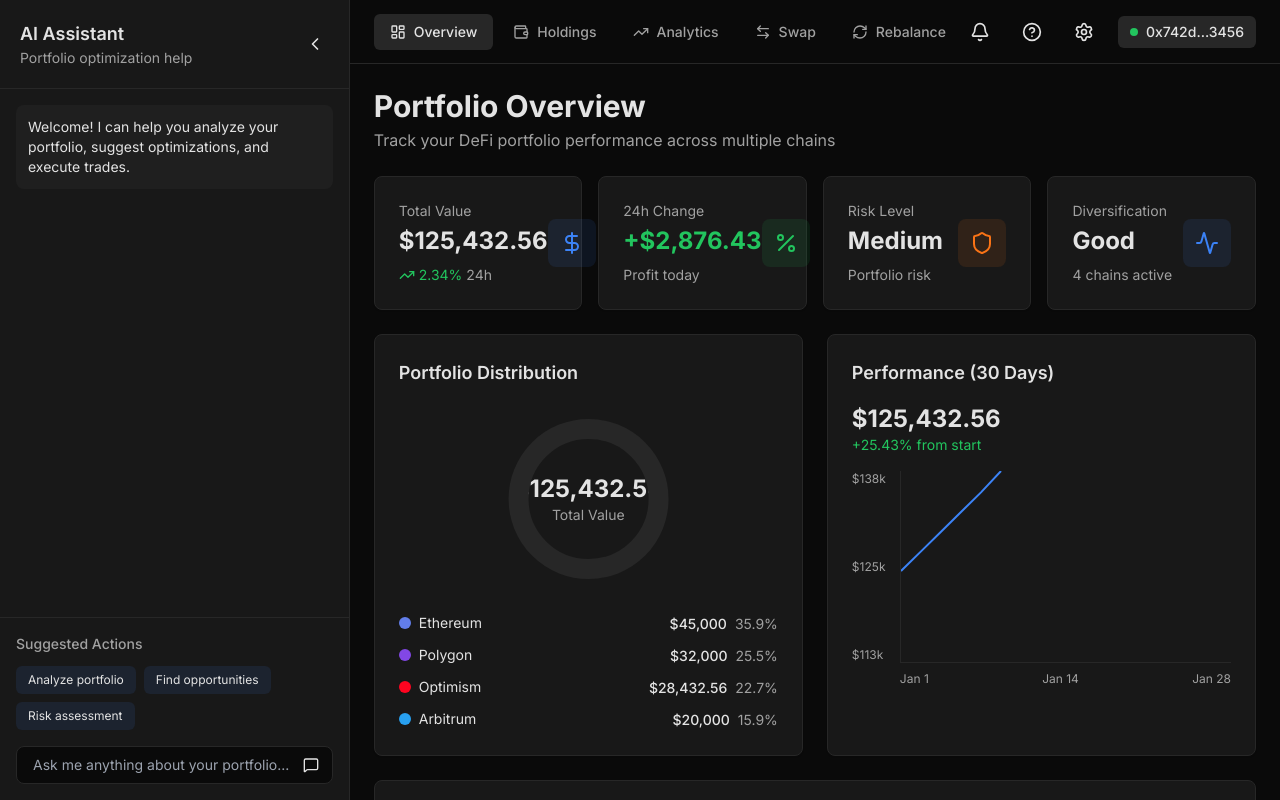
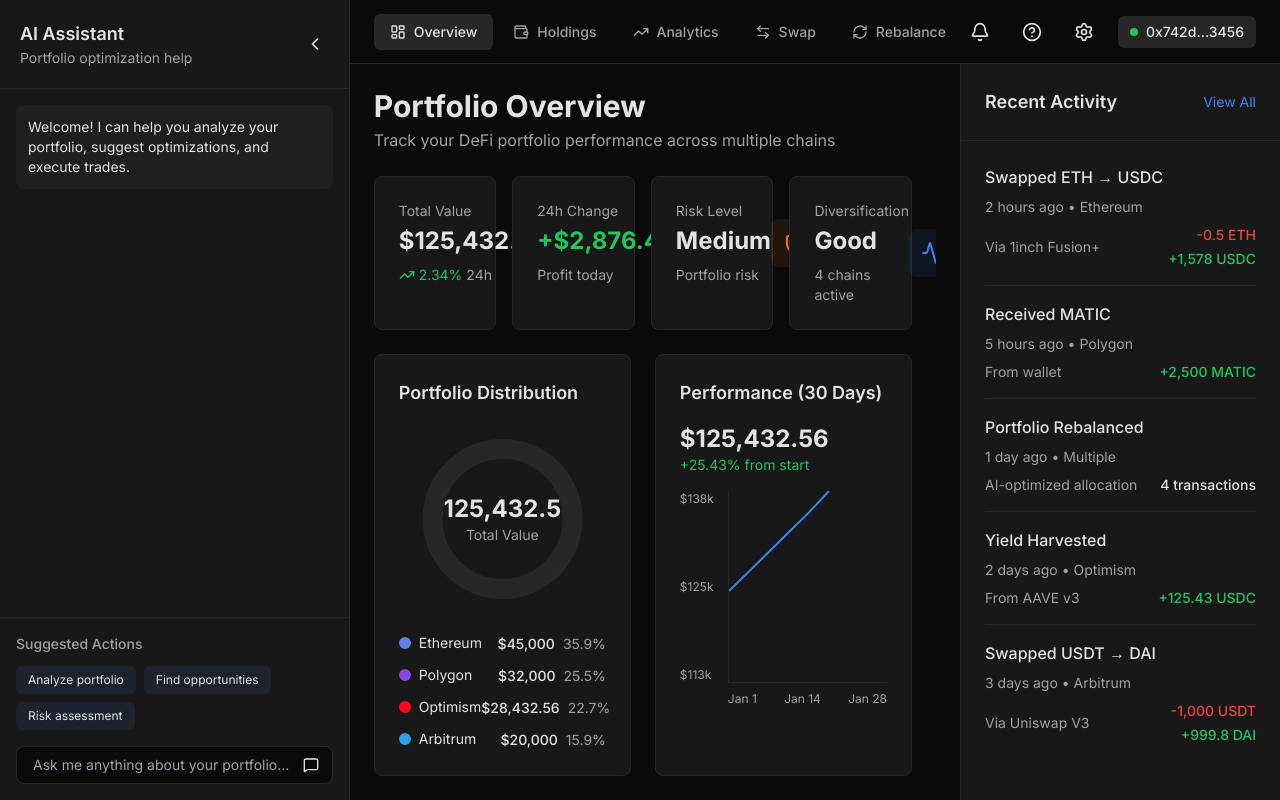
Before and after one commit to emmette/optimizedefi, a Next.js app in the folder frontend/: page / in a window 1280 px wide. Built offline with nearby package versions, Linux system fonts and the light colour scheme.

Commit message:
feat: Add Recent Activity panel to Overview page
- Added right-side activity panel showing recent transactions
- Included swap, receive, rebalance, and yield harvest activities
- Added time stamps and chain information for each activity
- Styled with positive/negative amount indicators

```diff
--- a/frontend/app/page.tsx
+++ b/frontend/app/page.tsx
@@ -28,11 +28,74 @@ const mockPortfolioData = {
   ]
 }
 
+// Mock recent activity data
+const mockRecentActivity = [
+  {
+    id: 1,
+    type: 'swap',
+    title: 'Swapped ETH → USDC',
+    time: '2 hours ago',
+    chain: 'Ethereum',
+    details: 'Via 1inch Fusion+',
+    amounts: [
+      { value: '-0.5 ETH', positive: false },
+      { value: '+1,578 USDC', positive: true }
+    ]
+  },
+  {
+    id: 2,
+    type: 'receive',
+    title: 'Received MATIC',
+    time: '5 hours ago',
+    chain: 'Polygon',
+    details: 'From wallet',
+    amounts: [
+      { value: '+2,500 MATIC', positive: true }
+    ]
+  },
+  {
+    id: 3,
+    type: 'rebalance',
+    title: 'Portfolio Rebalanced',
+    time: '1 day ago',
+    chain: 'Multiple',
+    details: 'AI-optimized allocation',
+    amounts: [
+      { value: '4 transactions', positive: null }
+    ]
+  },
+  {
+    id: 4,
+    type: 'yield',
+    title: 'Yield Harvested',
+    time: '2 days ago',
+    chain: 'Optimism',
+    details: 'From AAVE v3',
+    amounts: [
+      { value: '+125.43 USDC', positive: true }
+    ]
+  },
+  {
+    id: 5,
+    type: 'swap',
+    title: 'Swapped USDT → DAI',
+    time: '3 days ago',
+    chain: 'Arbitrum',
+    details: 'Via Uniswap V3',
+    amounts: [
+      { value: '-1,000 USDT', positive: false },
+      { value: '+999.8 DAI', positive: true }
+    ]
+  }
+]
+
 export default function OverviewPage() {
   const isPositiveChange = mockPortfolioData.change24h > 0
 
   return (
-    <div className="p-6 space-y-6">
+    <div className="flex gap-6 h-full">
+      {/* Main Content */}
+      <div className="flex-1 p-6 space-y-6 overflow-y-auto">
       {/* Header */}
       <div>
         <h1 className="text-3xl font-bold">Portfolio Overview</h1>
@@ -135,6 +198,42 @@ export default function OverviewPage() {
           </button>
         </div>
       </Card>
+      </div>
+
+      {/* Recent Activity Panel */}
+      <div className="w-80 bg-card border-l border-border flex flex-col h-full">
+        <div className="p-6 border-b border-border flex justify-between items-center">
+          <h3 className="text-lg font-semibold">Recent Activity</h3>
+          <button className="text-sm text-primary hover:underline">View All</button>
+        </div>
+        <div className="flex-1 overflow-y-auto p-6 space-y-4">
+          {mockRecentActivity.map((activity) => (
+            <div key={activity.id} className="space-y-2 pb-4 border-b border-border last:border-0">
+              <div className="font-medium">{activity.title}</div>
+              <div className="text-sm text-muted-foreground">
+                {activity.time} • {activity.chain}
+              </div>
+              <div className="flex items-center justify-between">
+                <span className="text-sm text-muted-foreground">{activity.details}</span>
+                <div className="text-right space-y-1">
+                  {activity.amounts.map((amount, idx) => (
+                    <div
+                      key={idx}
+                      className={`text-sm font-medium ${
+                        amount.positive === true ? 'text-green-500' :
+                        amount.positive === false ? 'text-red-500' :
+                        'text-foreground'
+                      }`}
+                    >
+                      {amount.value}
+                    </div>
+                  ))}
+                </div>
+              </div>
+            </div>
+          ))}
+        </div>
+      </div>
     </div>
   )
 }
```
